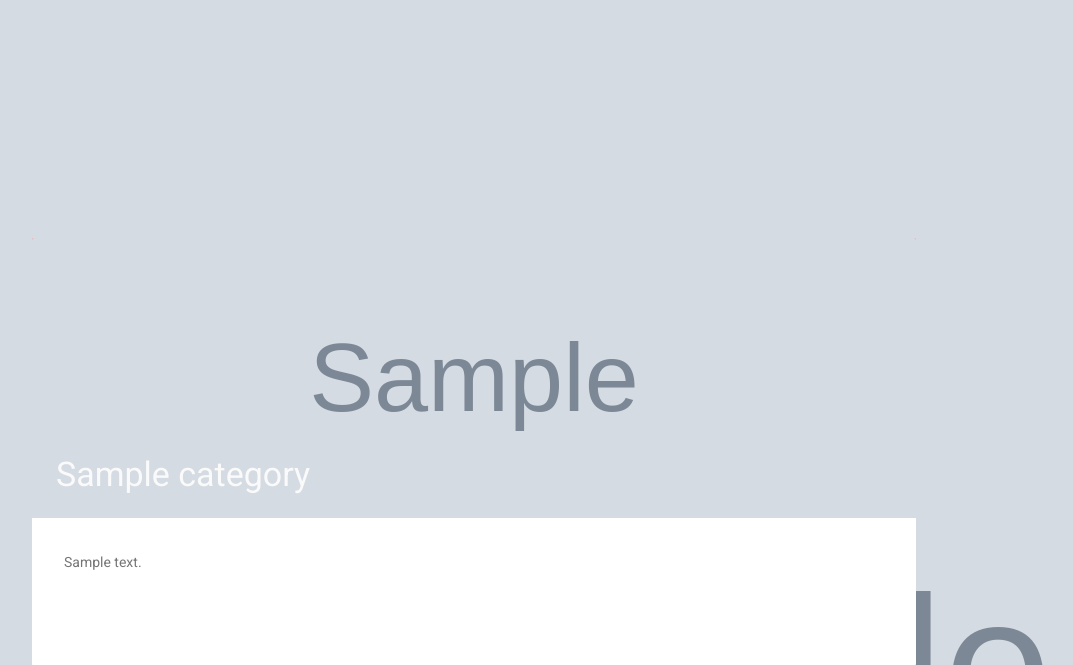
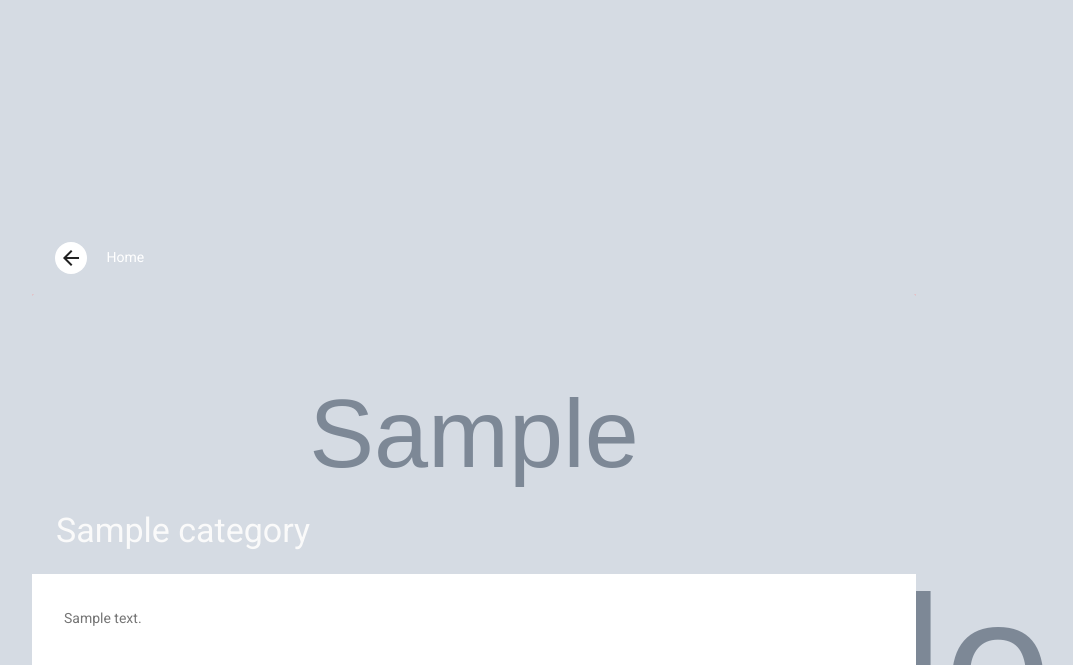
Before and after one commit to BijoySingh/HomePageMaker, a Django app: page /category/1/ in a window 1280 px wide. Shown: the top 665 px of the page, without its empty margins (166-1239 px from the left). Run offline with Django 3.2, Linux system fonts and the light colour scheme; tables that the repository leaves empty hold one stand-in row (values such as "Sample post"); grey boxes marked "Sample" are stand-in pictures; some libraries are stand-ins or nearby versions.

Commit message:
Adding back home support

```diff
--- a/templates/content.html
+++ b/templates/content.html
@@ -16,6 +16,15 @@
 {% endblock %}
 
 {% block grid_content %}
+    <nav class="demo-nav mdl-color-text--grey-50 mdl-cell mdl-cell--12-col">
+        <a href="{{ request.scheme  }}://{{ request.get_host }}" class="demo-nav__button">
+            <button class="mdl-button mdl-js-button mdl-js-ripple-effect mdl-button--icon mdl-color--white mdl-color-text--grey-900">
+                <i class="material-icons">arrow_back</i>
+            </button>
+            Home
+        </a>
+    </nav>
+
     <div class="mdl-card shopping mdl-cell mdl-cell--12-col">
         <div class="mdl-card__media mdl-color-text--grey-50"
              style="background-image: url('{{ category.image.url }}'); height: 280px;">
```
Lines whose indentation alone changed are shown as unchanged.
